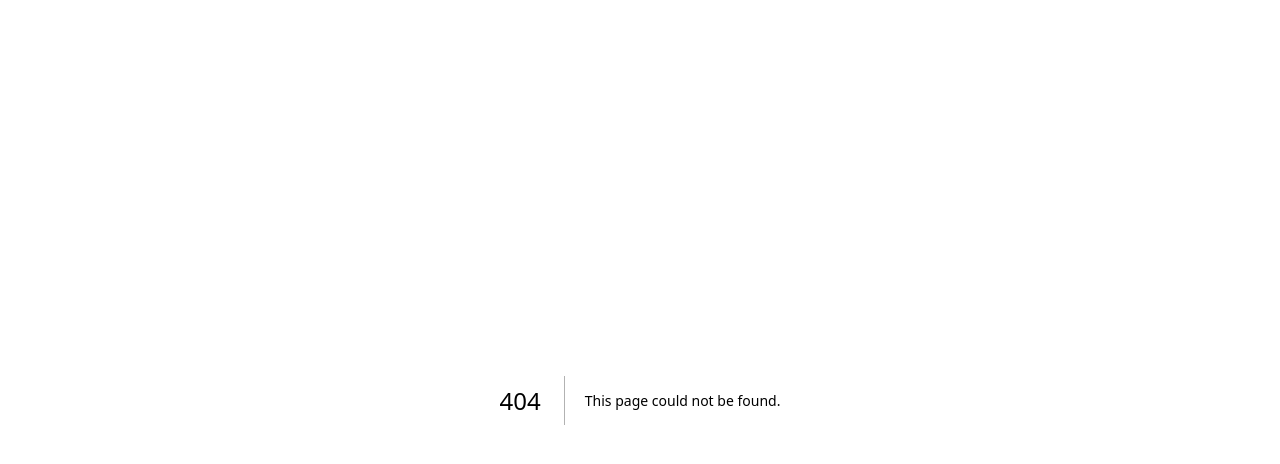
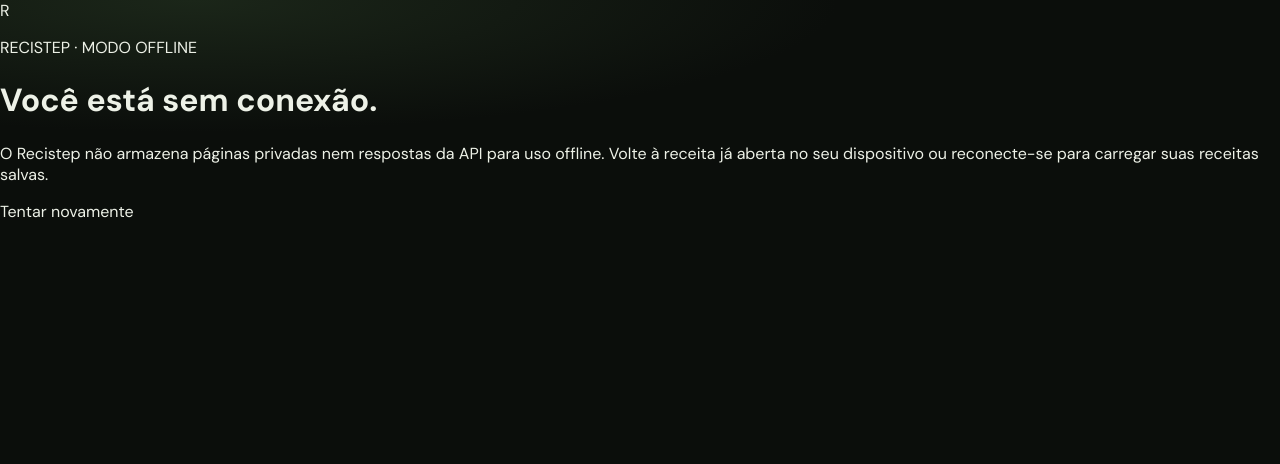
Before and after one commit to Hashzin-0/Recistep, a Next.js app: page /offline in a window 1280 px wide. Before the commit this address had no page. Shown: the top 464 px of the page. Built offline with nearby package versions, Linux system fonts and the light colour scheme.

Commit message:
feat: add cooking mode and offline PWA shell

```diff
--- /dev/null
+++ b/app/offline/page.tsx
@@ -0,0 +1,11 @@
+import Link from "next/link";
+
+export default function OfflinePage() {
+  return <main className="offline-page">
+    <div className="offline-mark" aria-hidden="true">R</div>
+    <p className="kitchen-eyebrow">RECISTEP · MODO OFFLINE</p>
+    <h1>Você está sem conexão.</h1>
+    <p>O Recistep não armazena páginas privadas nem respostas da API para uso offline. Volte à receita já aberta no seu dispositivo ou reconecte-se para carregar suas receitas salvas.</p>
+    <Link href="/">Tentar novamente</Link>
+  </main>;
+}
```
